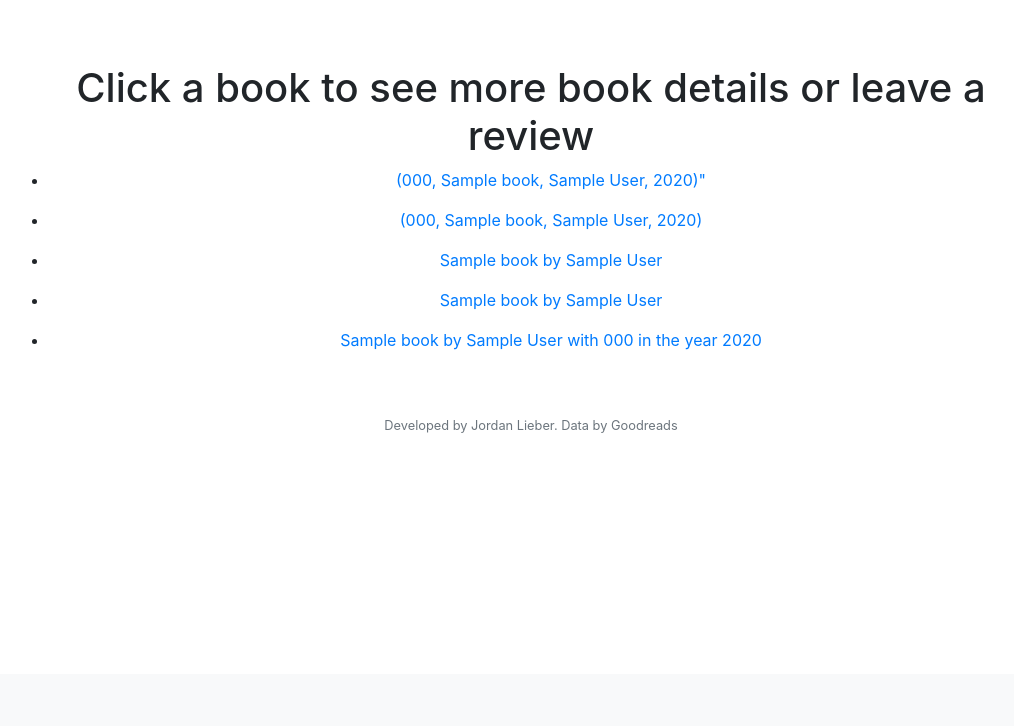
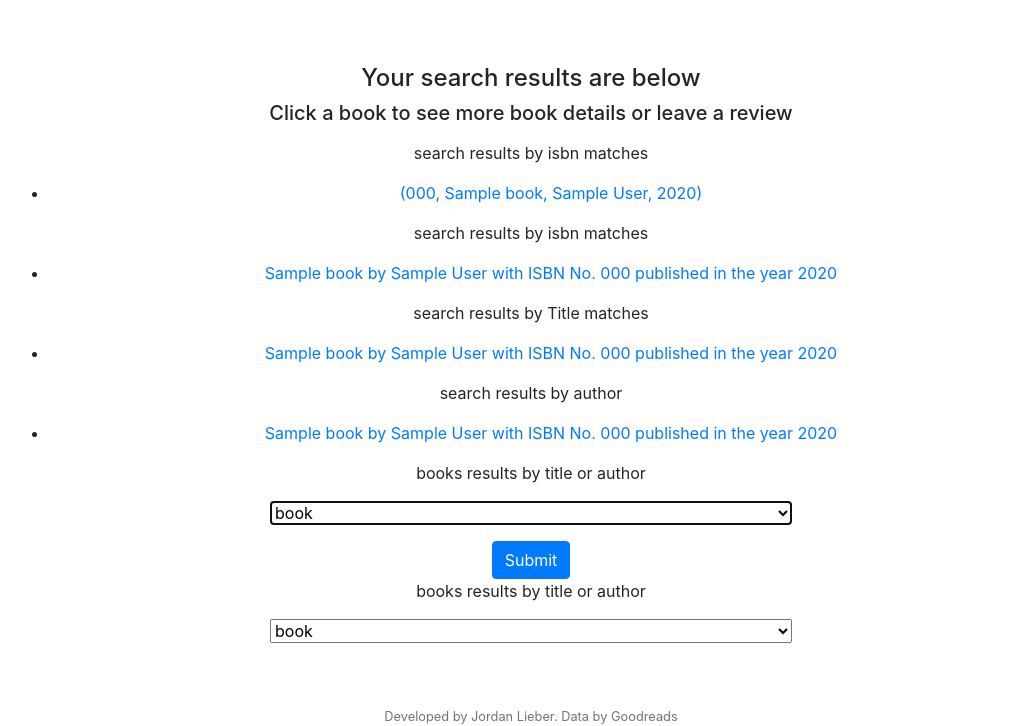
Before and after one commit to jalieb0812/project1, a Flask app: template templates/booksearchresult.html in a window 1280 px wide. Shown: the part 126-852 px from the top of the page, without its empty margins (109-1123 px from the left). Before the commit the page ends 559 px from the top, so only its background shows below. Run offline with Flask 2, Linux system fonts and the light colour scheme; the template is opened without the code that fills it: most values are stand-ins (such as "Sample title", 1, 10 or a date in 2020); one stand-in notice (Sample message) is shown; parts of the project's set-up code (start-up, migrations or seed data) failed here and were passed over; some libraries are stand-ins or nearby versions.

Commit message:
first commit

```diff
--- a/application.py
+++ b/application.py
@@ -74,15 +74,16 @@ def check():
 
 @app.route("/booksearch", methods=["GET", "POST"])
 
-
 #@login_required
 def booksearch():
+    if request.method == "GET":
+        return render_template("booksearch.html")
 
     if request.method == "POST":
 
         books = db.execute("SELECT * FROM books").fetchall()
 
-        print(books[1])
+
 
         isbn = request.form.get("isbn")
 
@@ -91,6 +92,9 @@ def booksearch():
 
         #book_id= db.execute("SELECT book_id, isbn, title, author, year FROM books WHERE \
         #isbn= :isbn", { "isbn": isbn}).fetchall()
+
+        matches= db.execute("SELECT book_id, isbn, title, author, year FROM books WHERE \
+        isbn= :isbn OR title= :title OR author= :author" , { "isbn": isbn, "title": title, "author": author} ).fetchall()
 
         isbn_matches = db.execute("SELECT book_id, isbn, title, author, year FROM books WHERE \
         isbn= :isbn", { "isbn": isbn}).fetchall()
@@ -124,106 +128,53 @@ def booksearch():
 
         print(data)
         print(f"this is the id: {data['books'][0]['id']}")
+        print(f"this is the id: {data['books'][0]['id']}")
         print("working?")
-        return render_template("booksearchresult.html", book_id=book_id, title_matches=title_matches,author_matches=author_matches, isbn=isbn, isbn_matches=isbn_matches, data=data)
-    else:
-        return render_template("booksearch.html")
-
-
-    #rows = = db.execute("SELECT username FROM users")  # Query database for username
 
 
 
-@app.route("/booksearchresult", methods=["GET", "POST"])
+        return redirect("booksearchresult.html", book_id=book_id, title_matches=title_matches, matches=matches, author_matches=author_matches, isbn=isbn, isbn_matches=isbn_matches, data=data)
+
+@app.route("/booksearchresult", methods=["POST"])
 #@login_required
 def booksearchresult():
 
-    if request.method == "POST":
-
-        isbn=isbn
-
-        print(isbn)
-
-        print(isbn_matches)
-
-        #book_id=db.execute("SELECT book_id FROM books WHERE book_id = :book_id ", {"book_id": book_id}).fetchone()
-        #print(book_id)
-
-    #    isbn = db.execute("SELECT isbn FROM books WHERE book_id = :book_id ", {"book_id": book_id}).fetchone()
-        #print(isbn)
-
-
-        #isbns = isbn[0].strip(',')
-
-    #title=titles[0]
-
-    #isbn.append(isbns)
-
-    #    print(isbns)
-        #print(isbn)
+        isbn = request.form.get("isbn")
+        title = request.form.get("title")
+        author = request.form.get("author")
 
 
 
-    #KEY = 'cV3D4w3DRDPIeWOqgHZ20g' old
+        #book_id= db.execute("SELECT book_id, isbn, title, author, year FROM books WHERE \
+        #isbn= :isbn", { "isbn": isbn}).fetchall()
 
-    #    key = 'BXNCOXAo2IEQ56qLvIrow'
+        matches= db.execute("SELECT book_id, isbn, title, author, year FROM books WHERE \
+        isbn= :isbn OR title= :title OR author= :author" , { "isbn": isbn, "title": title, "author": author} ).fetchall()
 
-    #res=requests.get(f"https://www.goodreads.com/book/title.json", params={'key':  'key', 'title': title})
+        isbn_matches = db.execute("SELECT book_id, isbn, title, author, year FROM books WHERE \
+        isbn= :isbn", { "isbn": isbn}).fetchall()
 
+        #isbn=isbn_matches
 
-        #data=requests.get("https://www.goodreads.com/book/review_counts.json", params={'key': key, 'isbns': isbn})
-
-        #print(key)
-    #{'key': 'KEY', 'isbns': isbns})
-
-    #res=requests.get(f"https://www.goodreads.com/book/review_counts.json?isbns={isbns}&key={KEY}")
-
-    #https://www.goodreads.com/book/review_counts.json
-
-        #print(data)
-        #if res.status_code != 200:
-            #raise Exception("ERROR: API request unsuccessful")
-
-    #data=res.json()
-
-
-        books = db.execute("SELECT * FROM books").fetchall()
-
-        print(isbn)
-
-        print(f"this is the second isbn number in BOOK search is {isbn}")
-
-        for item in isbn:
-            print(item)
+        print(isbn_matches)
+        print(f"this is the number: {isbn}")
 
 
 
-    #isbn = db.execute("SELECT isbn FROM books WHERE isbn = :isbn ", {"isbn": isbn}).fetchone()
-        print(isbn)
+        title_matches = db.execute("SELECT book_id, title, isbn, author, year FROM books WHERE \
+            title= :title",{ "title": title}).fetchall()
 
-        key = 'BXNCOXAo2IEQ56qLvIrow'
+        author_matches = db.execute("SELECT book_id, author, title, isbn, year FROM books WHERE \
+             author= :author ",{ "author": author}).fetchall()
 
-        data=requests.get("https://www.goodreads.com/book/review_counts.json", params={'key': key, 'isbns': isbn})
+        book_id = db.execute("SELECT book_id FROM books WHERE \
+            title= :title", { "title": title}).fetchall()
 
-        data=data.json()
+        book_choice = request.form.get("book_choice")
 
-        print(data)
-        print(f"this is {data.ratings_count}")
-        print("working?")
+        print(f"this is the book choice {book_choice}")
 
-
-        return render_template("book.html", book_id=book_id,  title_matches=title_matches, author_matches=author_matches, isbn=isbn, isbn_matches=isbn_matches, data=data)
-    else:
-        return render_template("booksearchresult.html")
-
-
-# key: BXNCOXAo2IEQ56qLvIrow      new
-# secret: kYXsLWtrfcva8ebbwoJHiQb7AzRa33rQaZFoq7Ecx0   new
-
-#key: cV3D4w3DRDPIeWOqgHZ20g old
-#secret: OC64ecQZBHhItgDe2xYq9ZnfeE4wDkt7hPS1z4VKo old
-
-
+        return render_template("booksearchresult.html", book_id=book_id, title_matches=title_matches, matches=matches, author_matches=author_matches, isbn=isbn, isbn_matches=isbn_matches)
 @app.route("/book/<isbn>",  methods=["GET", "POST"])
 #@login_required
 def book(isbn):
@@ -231,9 +182,15 @@ def book(isbn):
     if request.method=="GET":
         books = db.execute("SELECT * FROM books").fetchall()
 
+        book_choice= request.form.get("book_choice")
+        print(f"this is the book chosen: {book_choice}")
+
         print(isbn)
 
         print(f"this is the second isbn number is {isbn}")
+
+        bookinfo= db.execute("SELECT book_id, isbn, title, author, year FROM books WHERE \
+            isbn= :isbn ", { "isbn": isbn} ).fetchall()
 
         for item in isbn:
             print(item)
@@ -247,12 +204,14 @@ def book(isbn):
 
         data=requests.get("https://www.goodreads.com/book/review_counts.json", params={'key': key, 'isbns': isbn})
 
+        if data.status_code != 200:
+            return apology("ERROR: invalid isbn number, please try another entry", 422)
         print(data)
 
         data=data.json()
 
         print(data)
-        return render_template('book.html', data=data)
+        return render_template('book.html', data=data, isbn=isbn, bookinfo=bookinfo)
 
 
     if request.method=="POST":
@@ -317,10 +276,8 @@ def login():
         session["user_id"] = rows[0]["id"]
 
 
-
-
         # Redirect user to home page
-        return redirect("/booksearch")
+        return redirect("/")
 
     # User reached route via GET (as by clicking a link or via redirect)
     else:
--- a/templates/booksearch.html
+++ b/templates/booksearch.html
@@ -11,7 +11,7 @@
     <h1>Form</h1>
 
     <!-- http://getbootstrap.com/docs/4.1/components/forms/ -->
-    <form action="/booksearch" method="post" >
+    <form action="/booksearchresult" method="post" >
 
         <!-- JL form starts here -->
 
@@ -40,6 +40,8 @@
     </form>
 
 
+
+
 <script src="https://code.jquery.com/jquery-3.3.1.slim.min.js" integrity="sha384-q8i/X+965DzO0rT7abK41JStQIAqVgRVzpbzo5smXKp4YfRvH+8abtTE1Pi6jizo" crossorigin="anonymous"></script>
 <script src="https://cdnjs.cloudflare.com/ajax/libs/popper.js/1.14.3/umd/popper.min.js" integrity="sha384-ZMP7rVo3mIykV+2+9J3UJ46jBk0WLaUAdn689aCwoqbBJiSnjAK/l8WvCWPIPm49" crossorigin="anonymous"></script>
 <script src="https://stackpath.bootstrapcdn.com/bootstrap/4.1.3/js/bootstrap.min.js" integrity="sha384-ChfqqxuZUCnJSK3+MXmPNIyE6ZbWh2IMqE241rYiqJxyMiZ6OW/JmZQ5stwEULTy" crossorigin="anonymous"></script>
--- a/templates/booksearchresult.html
+++ b/templates/booksearchresult.html
@@ -6,75 +6,101 @@
 
 {% block main %}
 
-    <h1> Click a book to see more book details or leave a review</h1>
+    <h4>Your search results are below</h4>
 
+    <h5> Click a book to see more book details or leave a review </h5>
 
+    <p></p>
 
         <div >
 
-
-
-      <ul>
-
-        {% for book in isbn_matches %}
-
-      <li>
-
-               <a href="  {{ url_for('book', isbn=isbn, data=data) }}">{{ book.isbn, book.title, book.author, book.year }}"
-          {% endfor %}
-      </li>
-
-
-    </ul>
-
-
+<p>search results by isbn matches</p>
     <ul>
         {% for book in isbn_matches %}
             <li>
-                <a href="{{ url_for('book', isbn=isbn, data=data) }}">
+                <a href="{{ url_for('book', isbn=book.isbn, title=book.title, author=book.author, year=book.year, data=data) }}">
                   {{ book.isbn, book.title, book.author, book.year }}
                 </a>
             </li>
+            {% else %}
+            <li>None</li>
         {% endfor %}
     </ul>
 
-
+<p>search results by isbn matches</p>
           <ul>
               {% for book in isbn_matches %}
                   <li>
-                      <a href="{{ url_for('book', isbn=isbn, data=data) }}">
-                          {{ book.title }} by {{ book.author }}
+                      <a href="{{ url_for('book', isbn=book.isbn, title=book.title, author=book.author, year=book.year, data=data) }}">
+                          {{ book.title }} by {{ book.author }} with ISBN No. {{book.isbn}} published in the year {{book.year}}
                       </a>
                   </li>
+                  {% else %}
+                  <li>None</li>
+              {% endfor %}
+          </ul>
+
+<p>search results by Title matches</p>
+
+          <ul>
+              {% for book in title_matches %}
+                  <li>
+                      <a href="{{ url_for('book', isbn=book.isbn, title=book.title, author=book.author, year=book.year, data=data) }}">
+                          {{ book.title }} by {{ book.author }} with ISBN No. {{book.isbn}} published in the year {{book.year}}
+                      </a>
+                  </li>
+
+                  {% else %}
+                  <li>None</li>
+              {% endfor %}
+          </ul>
+
+<p>search results by author</p>
+          <ul>
+              {% for book in author_matches %}
+                  <li>
+                      <a href="{{ url_for('book', isbn=book.isbn, title=book.title, author=book.author, year=book.year, data=data) }}">
+                          {{ book.title }} by {{ book.author }} with ISBN No. {{book.isbn}} published in the year {{book.year}}
+                      </a>
+                  </li>
+
+                  {% else %}
+                  <li>None</li>
               {% endfor %}
           </ul>
 
 
-          <ul>
-              {% for book in title_matches %}
-                  <li>
-                      <a href="{{ url_for('book', isbn=isbn, data=data) }}">
-                          {{ book.title }} by {{ book.author }}
-                      </a>
-                  </li>
-              {% endfor %}
-          </ul>
+<p>books results by title or author</p>
+<form action="/book/{{isbn}}" method="post" >
+<div class="form-group">
+
+      <select autofocus class="form-log" name="book_choice" style="width:50%">
+        <option disabled="" selected="" value="">book</option>
+          {% for book in matches %}
+      <<option value="{{ book.title }} by {{ book.author }} with IBSN nunumber:{{book.isbn}} Published in the year {{book.year}}">{{ book.title }} by {{ book.author }} with {{book.isbn}} in the year {{book.year}}</option>
+
+          {% endfor %}
+      </select>
+  </div>
+
+    <button class="btn btn-primary" type="submit">Submit</button>
+</form>
+
+<p>books results by title or author</p>
+<form action="/book/{{isbn}}" method="post" >
+<div class="form-group">
+
+      <select autofocus class="form-log" name="book_choice2" style="width:50%" onchange="location = this.value;">
+        <option disabled="" selected="" value="">book</option>
+          {% for book in matches %}
+      <option value="{{ url_for('book', isbn=isbn.book, title=book.title, author=book.author, year=book.year, data=data) }}">{{ book.title }} by {{ book.author }} with {{book.isbn}} in the published in the year {{book.year}}</option>
+
+          {% endfor %}
+      </select>
+  </div>
 
 
-          <ul>
-              {% for book in author_matches %}
-                  <li>
-                      <a href="{{ url_for('book', isbn=isbn, data=data) }}">
-                          {{ book.title }} by {{ book.author }} with {{book.isbn}} in the year {{book.year}}
-                      </a>
-                  </li>
-              {% endfor %}
-          </ul>
-
-
-
-
-</div>
+</form>
 
 
 
--- a/templates/layout.html
+++ b/templates/layout.html
@@ -43,8 +43,8 @@
 
                 {% if session.user_id %}
                     <ul class="navbar-nav mr-auto mt-2">
-                        <li class="nav-item"><a class="nav-link" href="/litform">Litigation Management</a></li>
-                        <li class="nav-item"><a class="nav-link" href="/litsearch">Litigation Search</a></li>
+                        <li class="nav-item"><a class="nav-link" href="/">Book Review</a></li>
+                        <li class="nav-item"><a class="nav-link" href="/booksearch">Book Search</a></li>
 
                     </ul>
                     <ul class="navbar-nav ml-auto mt-2">
@@ -62,7 +62,7 @@
         {% if get_flashed_messages() %}
             <header>
                 <div class="alert alert-primary border text-center" role="alert">
-                    {{ get_flashed_messages() | join(" ") }}
+                    {{ get_flashed_messages() | join("Successful Registration!") }}
                 </div>
             </header>
         {% endif %}
```
Also changed, not shown: templates/book.html (+13 -7 lines), templates/index.html (+17 -22 lines), 3 other files.
